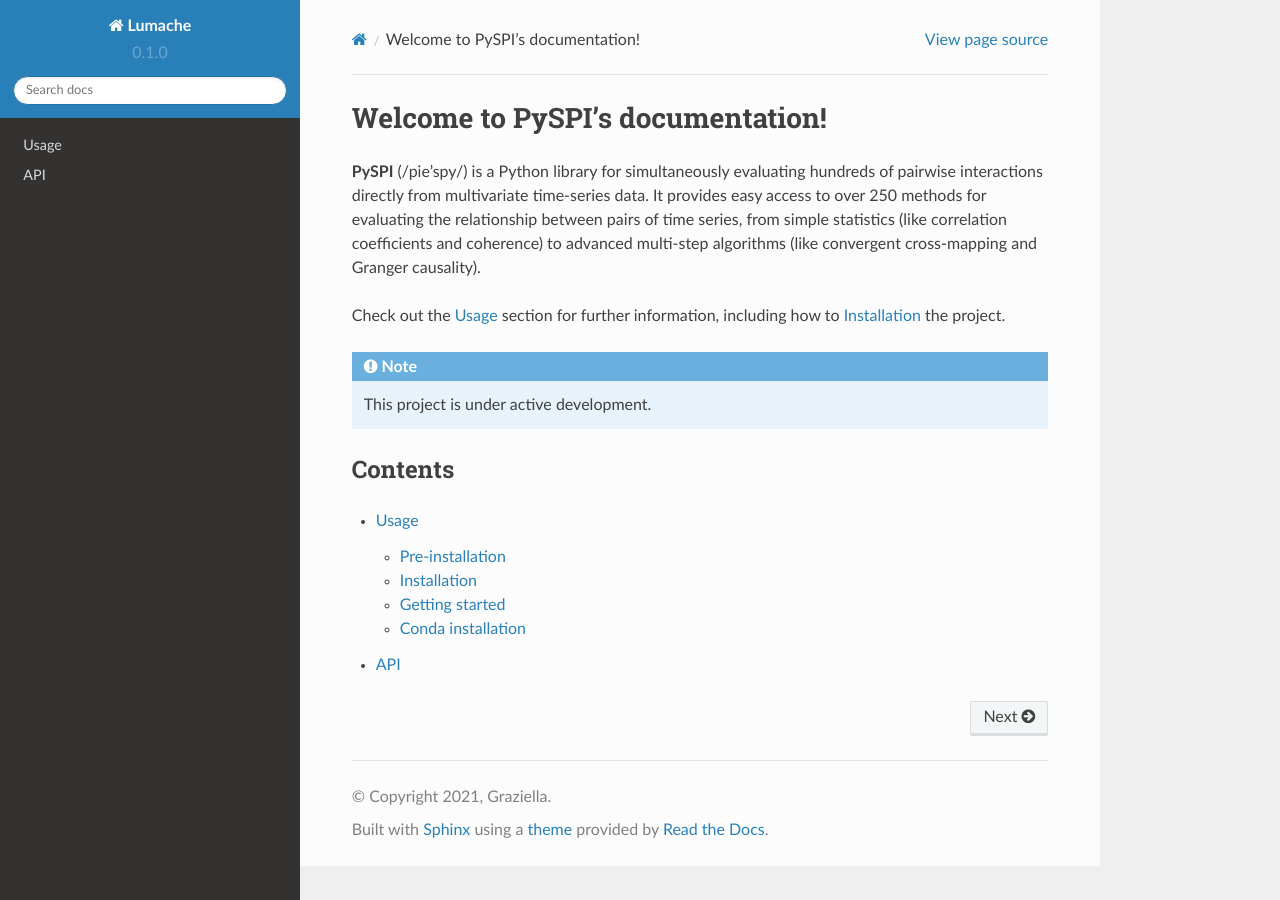
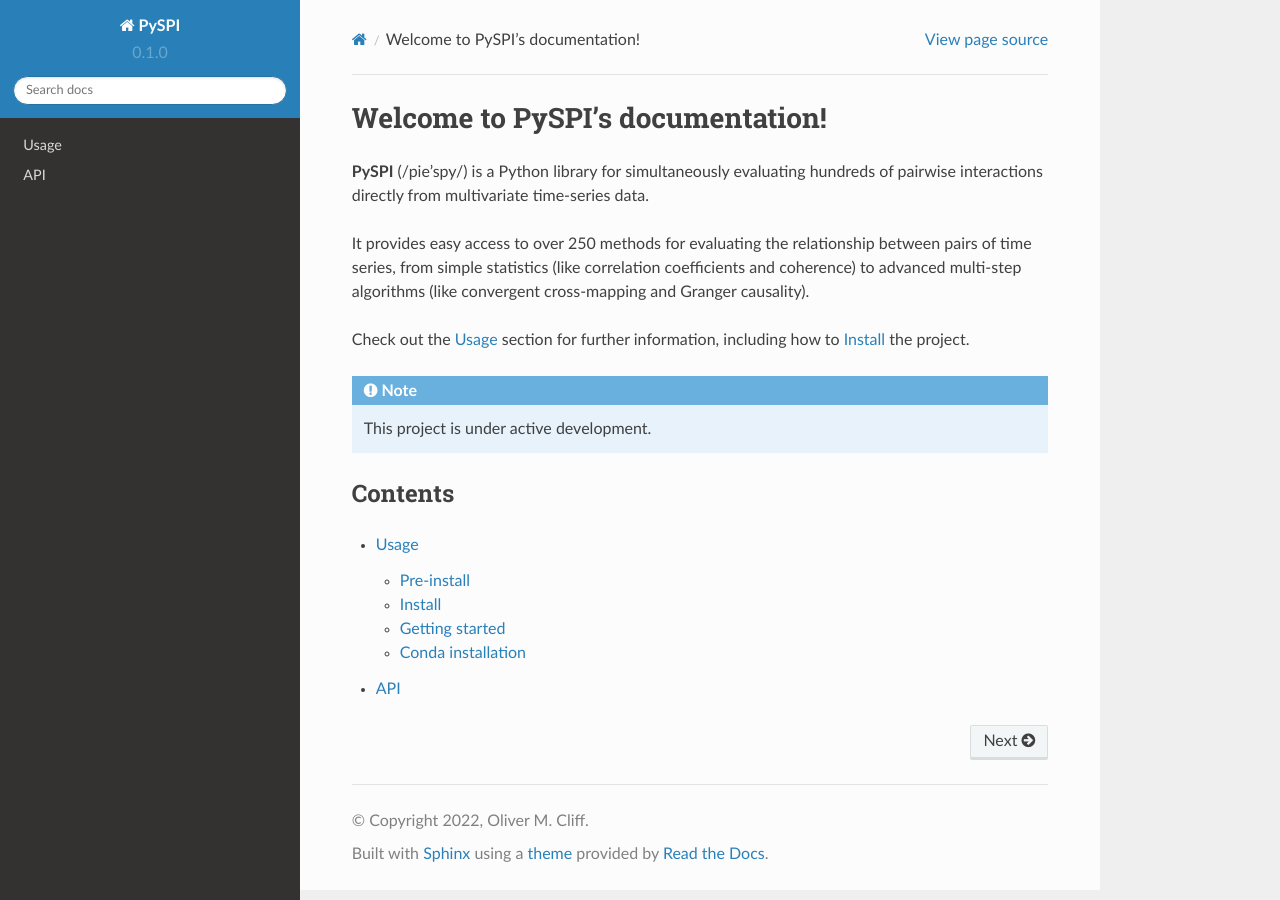
Before and after one commit to DynamicsAndNeuralSystems/pyspi, a Sphinx documentation site: the page built from docs/source/index.rst, in a window 1280 px wide. Built offline with Sphinx 7.4.7 and the Read the Docs theme 2.0.0, drawn with Linux system fonts in a browser that asks for light colours.

Commit message:
Updated cos

```diff
--- a/docs/source/api.rst
+++ b/docs/source/api.rst
@@ -4,4 +4,4 @@
 .. autosummary::
    :toctree: generated
 
-   lumache
+   PySPI
--- a/docs/source/conf.py
+++ b/docs/source/conf.py
@@ -2,9 +2,9 @@
 
 # -- Project information
 
-project = 'Lumache'
-copyright = '2021, Graziella'
-author = 'Graziella'
+project = 'PySPI'
+copyright = '2022, Oliver M. Cliff'
+author = 'Oliver M. Cliff'
 
 release = '0.1'
 version = '0.1.0'
--- a/docs/source/index.rst
+++ b/docs/source/index.rst
@@ -2,10 +2,11 @@
 ===================================
 
 **PySPI** (/pie'spy/) is a Python library for simultaneously evaluating hundreds of pairwise interactions directly from multivariate time-series data.
+
 It provides easy access to over 250 methods for evaluating the relationship between pairs of time series, from simple statistics (like correlation coefficients and coherence) to advanced multi-step algorithms (like convergent cross-mapping and Granger causality).
 
 Check out the :doc:`usage` section for further information, including
-how to :ref:`installation` the project.
+how to :ref:`install` the project.
 
 .. note::
 
--- a/docs/source/usage.rst
+++ b/docs/source/usage.rst
@@ -1,9 +1,9 @@
 Usage
 =====
 
-.. _pre-installation:
+.. _pre-install:
 
-Pre-installation
+Pre-install
 ------------
 
 The code requires GNU's [Octave](https://www.gnu.org/software/octave/index) by default. Install octave using your favourite package manager, e.g.,
@@ -25,9 +25,9 @@
 for MacOS.
 
 
-.. _installation:
+.. _install:
 
-Installation
+Install
 ------------
 
 Download or clone the [latest version](https://github.com/olivercliff/pyspi) from GitHub, unpack and run (from the folder containing `pyspi` setup.py file):
```
Also changed, not shown: docs/logo.png (deleted), docs/logo.svg (deleted).
